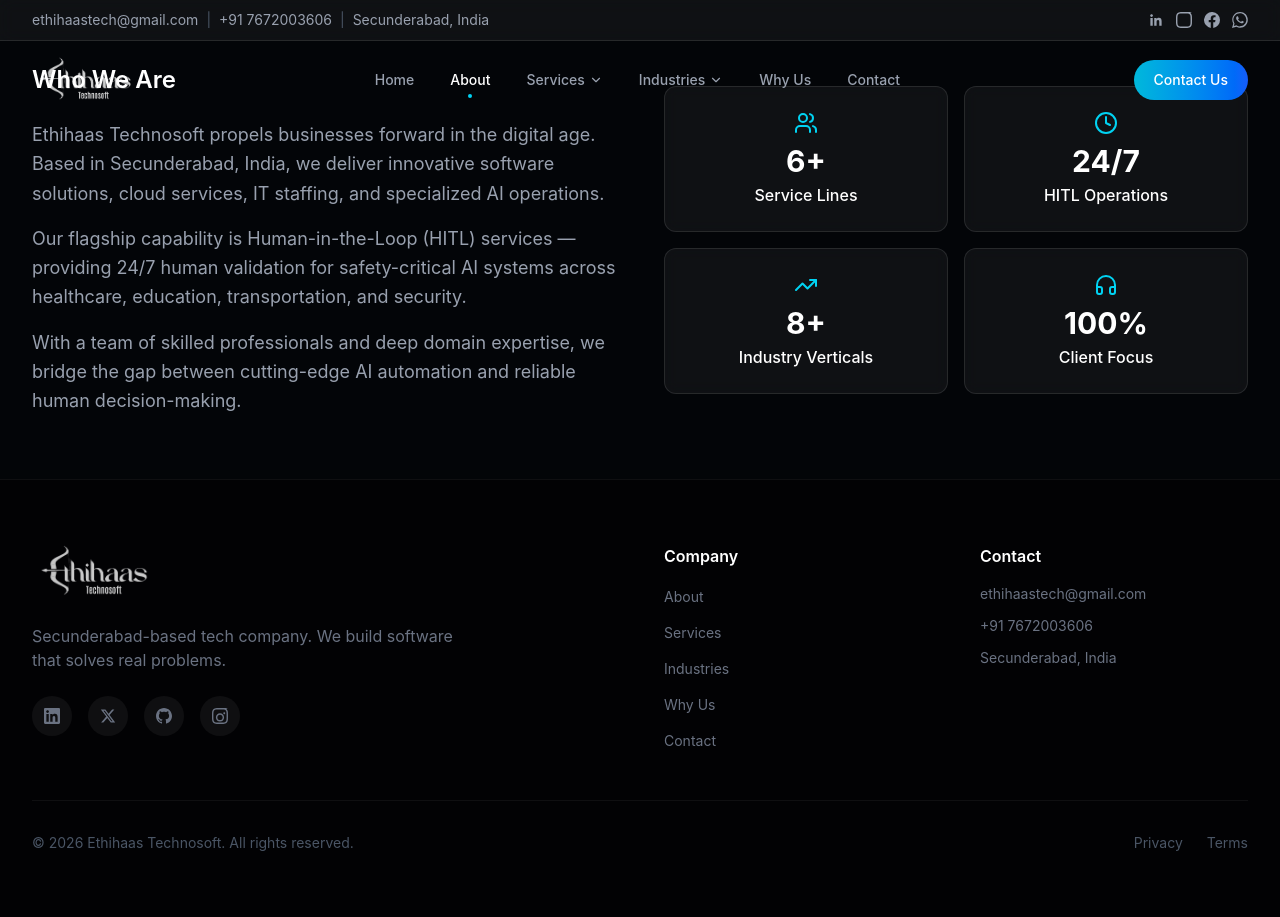
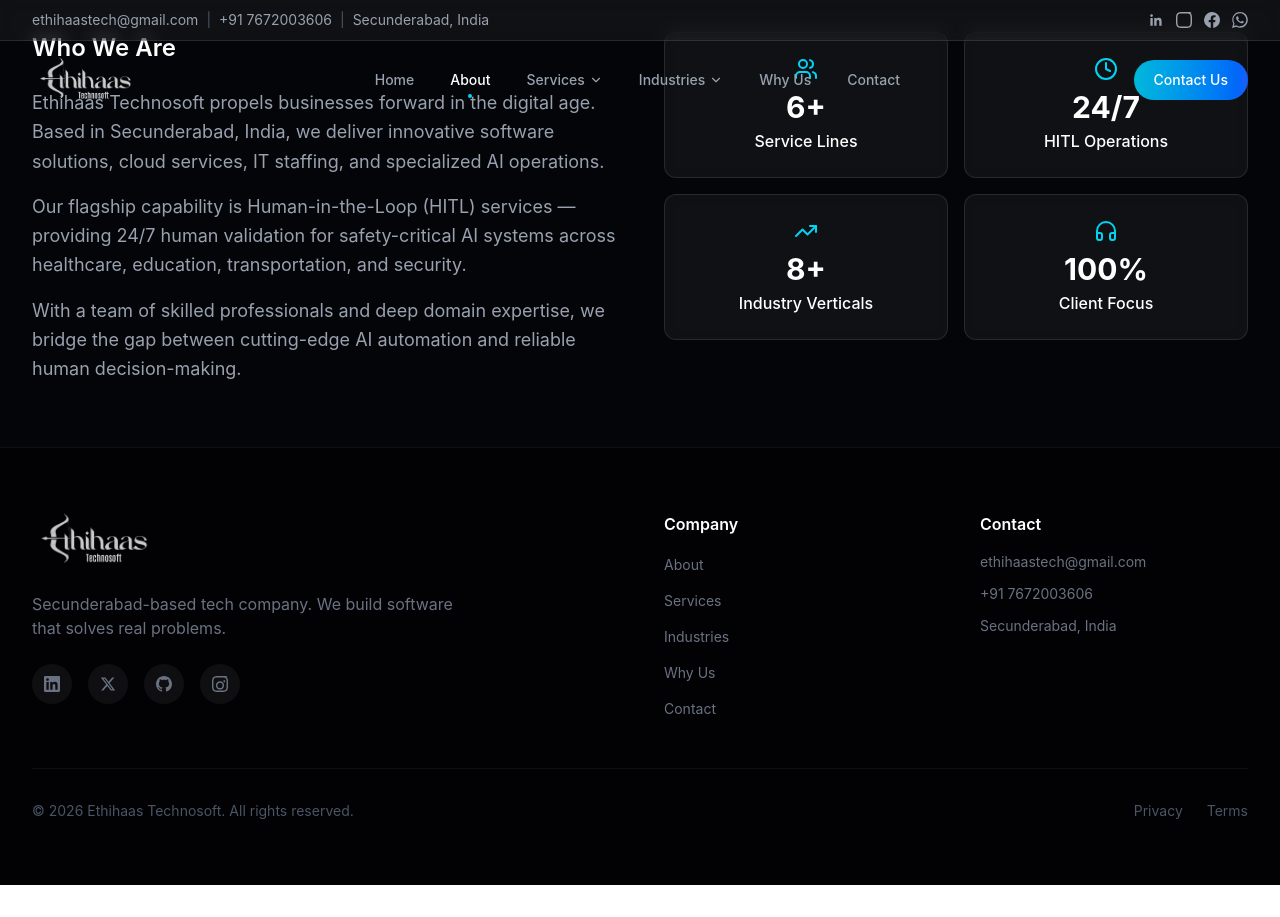
Before and after one commit to archanadeshpal526-create/Etechnosoft-Website, a React (Vite) app: page /about in a window 1280 px wide. After the commit the page ends 885 px from the top, so only its background shows below. Built offline with nearby package versions, Linux system fonts and the light colour scheme.

Commit message:
Fix top spacing alignment in About and Why Us

```diff
--- a/src/components/About.jsx
+++ b/src/components/About.jsx
@@ -27,9 +27,9 @@
   }, [location]);
 
   return (
-    <section ref={ref} id="about" className="py-16 bg-[#030508]">
+    <section ref={ref} id="about" className="pt-8 pb-16 bg-[#030508]">
       <div className="max-w-7xl mx-auto px-4 sm:px-6 lg:px-8">
-        <div className="grid lg:grid-cols-2 gap-12 items-center">
+        <div className="grid lg:grid-cols-2 gap-12 items-start">
           <motion.div
             initial={{ opacity: 0, x: -40 }}
             whileInView={{ opacity: 1, x: 0 }}
--- a/src/components/WhyChooseUs.jsx
+++ b/src/components/WhyChooseUs.jsx
@@ -45,9 +45,9 @@
   const ref = useRef(null);
 
   return (
-    <section ref={ref} id="why-us" className="py-16 bg-[#030508]">
+    <section ref={ref} id="why-us" className="pt-8 pb-16 bg-[#030508]">
       <div className="max-w-7xl mx-auto px-4 sm:px-6 lg:px-8">
-        <div className="grid md:grid-cols-4 sm:grid-cols-2 gap-6">
+        <div className="grid md:grid-cols-4 sm:grid-cols-2 gap-6 items-start">
           {features.map((feature, index) => (
             <motion.div
               key={feature.id}
```
